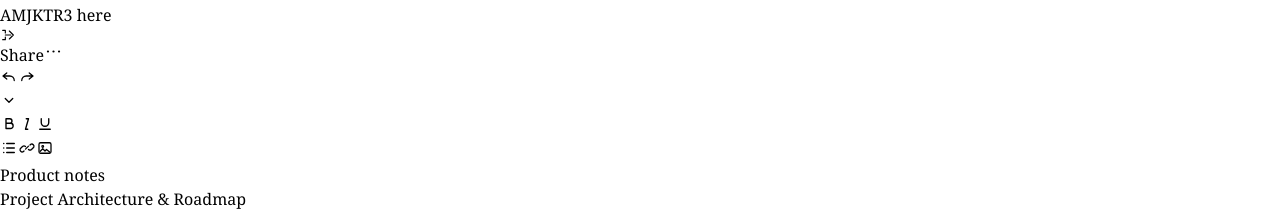
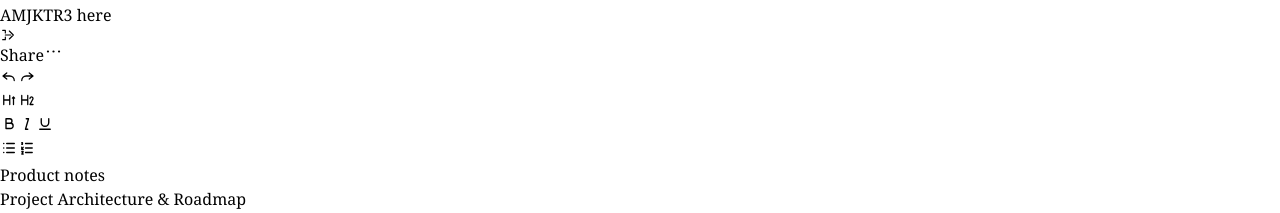
Before and after one commit to Legendary81001/Hackathon-FileEditor, a Next.js app: page /editor/1 in a window 1280 px wide. Shown: the part 129-342 px from the top of the page. Built offline with nearby package versions, Linux system fonts and the light colour scheme.

Commit message:
front end of documetn selector and front end of editor

```diff
--- a/app/editor/[id]/page.tsx
+++ b/app/editor/[id]/page.tsx
@@ -1,20 +1,15 @@
 import Link from "next/link";
+
+import EditorToolbar from "../../../components/EditorToolbar";
 
 type IconName =
 	| "arrow-left"
 	| "bold"
 	| "check"
-	| "chevron-down"
 	| "file"
-	| "image"
-	| "italic"
-	| "link"
-	| "list"
 	| "more"
-	| "redo"
 	| "share"
-	| "undo"
-	| "underline";
+	;
 
 type EditorPageProps = {
 	params: Promise<{ id: string }>;
@@ -26,26 +21,6 @@ const collaborators = [
 	{ initials: "TR", color: "bg-[#e7ba58]" },
 ];
 
-const toolbarGroups: { label: string; icon: IconName; active?: boolean }[][] = [
-	[
-		{ label: "Undo", icon: "undo" },
-		{ label: "Redo", icon: "redo" },
-	],
-	[
-		{ label: "Text style", icon: "chevron-down" },
-	],
-	[
-		{ label: "Bold", icon: "bold" },
-		{ label: "Italic", icon: "italic" },
-		{ label: "Underline", icon: "underline" },
-	],
-	[
-		{ label: "Bulleted list", icon: "list" },
-		{ label: "Insert link", icon: "link" },
-		{ label: "Insert image", icon: "image" },
-	],
-	];
-
 function Icon({ name, size = 18 }: { name: IconName; size?: number }) {
 	const common = { fill: "none", height: size, viewBox: "0 0 24 24", width: size };
 
@@ -56,41 +31,15 @@ function Icon({ name, size = 18 }: { name: IconName; size?: number }) {
 			return <svg {...common}><path d="M6.5 3.75h7l4 4v12.5h-11V3.75Z" stroke="currentColor" strokeLinejoin="round" strokeWidth="1.6" /><path d="M13.5 3.75v4h4M9.5 12h5M9.5 15.5h5" stroke="currentColor" strokeLinecap="round" strokeWidth="1.6" /></svg>;
 		case "share":
 			return <svg {...common}><path d="M8 12h8M14 6l6 6-6 6M4 5h4v4M4 19h4v-4" stroke="currentColor" strokeLinecap="round" strokeLinejoin="round" strokeWidth="1.7" /></svg>;
-		case "undo":
-			return <svg {...common}><path d="M9 8 4 12l5 4M5 12h8a6 6 0 0 1 6 6" stroke="currentColor" strokeLinecap="round" strokeLinejoin="round" strokeWidth="1.7" /></svg>;
-		case "redo":
-			return <svg {...common}><path d="m15 8 5 4-5 4M19 12h-8a6 6 0 0 0-6 6" stroke="currentColor" strokeLinecap="round" strokeLinejoin="round" strokeWidth="1.7" /></svg>;
-		case "bold":
-			return <svg {...common}><path d="M8 5h5a3 3 0 0 1 0 6H8V5Zm0 6h6a3.5 3.5 0 0 1 0 7H8v-7ZM8 5v13" stroke="currentColor" strokeLinecap="round" strokeLinejoin="round" strokeWidth="1.8" /></svg>;
-		case "italic":
-			return <svg {...common}><path d="M14 5h-3M13 19h-3M14 5l-4 14" stroke="currentColor" strokeLinecap="round" strokeWidth="1.8" /></svg>;
-		case "underline":
-			return <svg {...common}><path d="M7 5v5a5 5 0 0 0 10 0V5M5 19h14" stroke="currentColor" strokeLinecap="round" strokeWidth="1.8" /></svg>;
-		case "list":
-			return <svg {...common}><path d="M9 6h10M9 12h10M9 18h10M5 6h.01M5 12h.01M5 18h.01" stroke="currentColor" strokeLinecap="round" strokeWidth="2" /></svg>;
-		case "link":
-			return <svg {...common}><path d="m10 13.5 4-4M8 16l-1 1a3 3 0 0 1-4-4l3-3a3 3 0 0 1 4 0M16 8l1-1a3 3 0 0 1 4 4l-3 3a3 3 0 0 1-4 0" stroke="currentColor" strokeLinecap="round" strokeLinejoin="round" strokeWidth="1.7" /></svg>;
-		case "image":
-			return <svg {...common}><rect height="14" rx="2" stroke="currentColor" strokeWidth="1.7" width="16" x="4" y="5" /><circle cx="9" cy="10" r="1.2" stroke="currentColor" strokeWidth="1.5" /><path d="m5 17 4-4 3 3 2-2 5 4" stroke="currentColor" strokeLinejoin="round" strokeWidth="1.7" /></svg>;
 		case "check":
 			return <svg {...common}><path d="m5 12 4 4L19 6" stroke="currentColor" strokeLinecap="round" strokeLinejoin="round" strokeWidth="2" /></svg>;
 		case "more":
 			return <svg {...common}><circle cx="5" cy="12" fill="currentColor" r="1.4" /><circle cx="12" cy="12" fill="currentColor" r="1.4" /><circle cx="19" cy="12" fill="currentColor" r="1.4" /></svg>;
-		case "chevron-down":
-			return <svg {...common}><path d="m7 10 5 5 5-5" stroke="currentColor" strokeLinecap="round" strokeLinejoin="round" strokeWidth="1.7" /></svg>;
 	}
-}
-
-function ToolbarButton({ label, icon, active = false }: { label: string; icon: IconName; active?: boolean }) {
-	return <button aria-label={label} className={`flex h-8 items-center justify-center rounded-md px-2 text-[#627267] transition hover:bg-[#e8eee5] hover:text-[#17211b] focus:outline-none focus:ring-2 focus:ring-[#db5a3c] ${active ? "bg-[#e1ebe0] text-[#17211b]" : ""}`} title={label} type="button"><Icon name={icon} /></button>;
 }
 
 function CollaboratorAvatars() {
 	return <div aria-label="Three collaborators viewing this document" className="flex items-center">{collaborators.map((collaborator, index) => <span className={`flex h-8 w-8 items-center justify-center rounded-full border-2 border-[#fffdf8] text-[10px] font-bold text-[#17211b] ${collaborator.color} ${index > 0 ? "-ml-2" : ""}`} key={collaborator.initials} title={collaborator.initials}>{collaborator.initials}</span>)}<span className="ml-2 text-xs text-[#718075]">3 here</span></div>;
-}
-
-function EditorToolbar() {
-	return <div aria-label="Formatting toolbar" className="flex min-h-[58px] items-center gap-1 overflow-x-auto border-b border-[#dfe5dc] bg-[#f9faf6] px-4 py-2 sm:px-8">{toolbarGroups.map((group, groupIndex) => <div className="flex shrink-0 items-center gap-0.5" key={groupIndex}>{group.map((control) => <ToolbarButton key={control.label} {...control} />)}{groupIndex < toolbarGroups.length - 1 && <span className="mx-2 h-6 w-px bg-[#dfe5dc]" />}</div>)}</div>;
 }
 
 export default async function EditorPage({ params }: EditorPageProps) {
```
Also changed, not shown: 1 other file (tests, documents, lock files or other folders).
